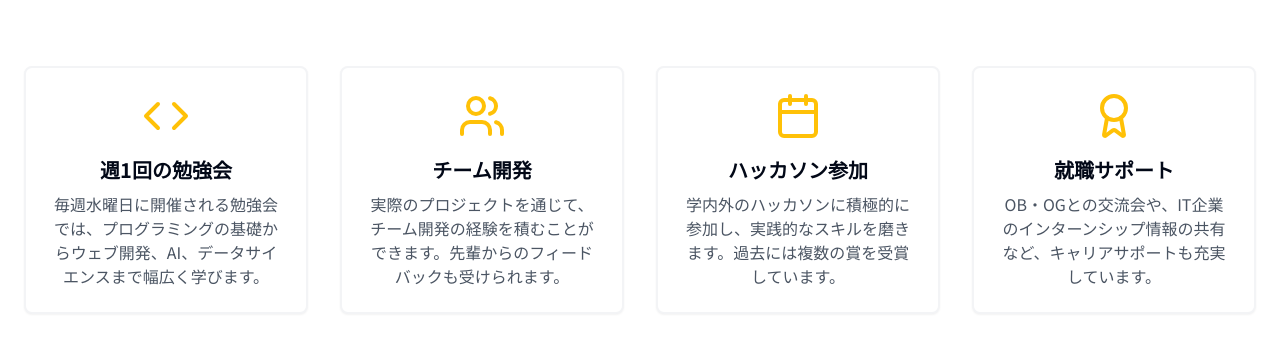
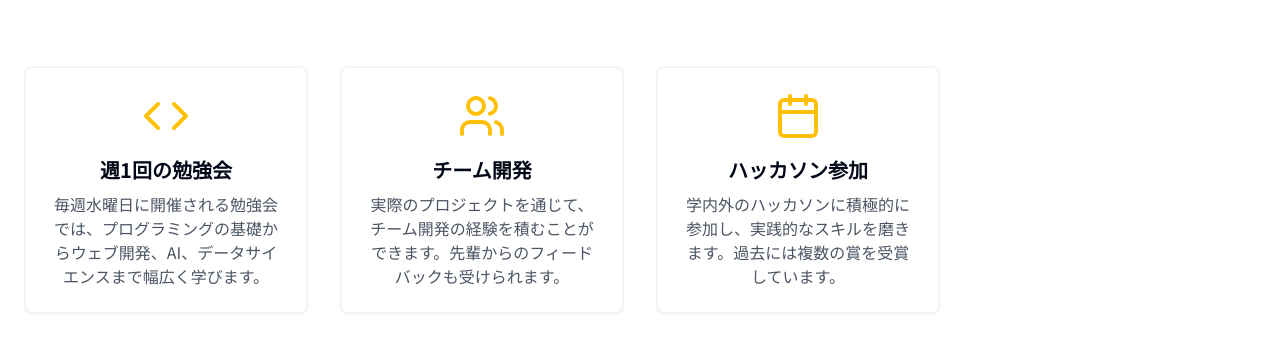
Before and after one commit to Lumos-Programming/lumos-web, a Next.js app: page / in a window 1280 px wide. Shown: the part 750-1110 px from the top of the page. Built offline with nearby package versions, Linux system fonts and the light colour scheme.

Commit message:
🔥 Lumos説明部分の"就職サポート"を削除

```diff
--- a/app/page.tsx
+++ b/app/page.tsx
@@ -72,18 +72,6 @@ export default function Home() {
                 <h3 className="text-xl font-bold mb-2">ハッカソン参加</h3>
                 <p className="text-gray-600">
                   学内外のハッカソンに積極的に参加し、実践的なスキルを磨きます。過去には複数の賞を受賞しています。
-                </p>
-              </CardContent>
-            </Card>
-
-            <Card className="border-2 border-gray-100 hover:border-accent transition-colors">
-              <CardContent className="p-6 text-center">
-                <div className="mb-4 flex justify-center">
-                  <Award className="h-12 w-12 text-accent" />
-                </div>
-                <h3 className="text-xl font-bold mb-2">就職サポート</h3>
-                <p className="text-gray-600">
-                  OB・OGとの交流会や、IT企業のインターンシップ情報の共有など、キャリアサポートも充実しています。
                 </p>
               </CardContent>
             </Card>
```
